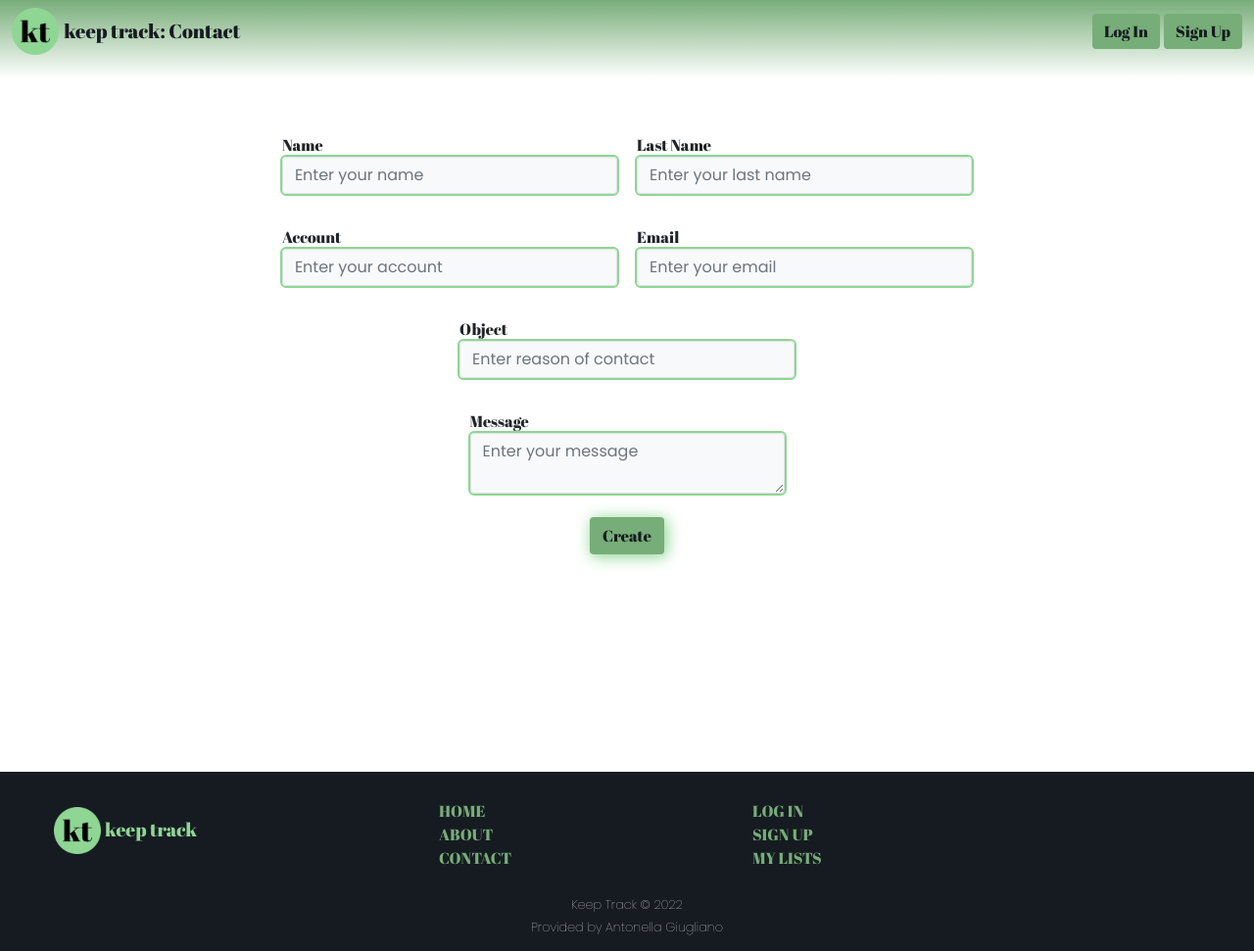
After one commit to scriptingcat/project, a Flask app: page /contact in a window 1280 px wide. The commit adds this page. Shown: the whole page at 98% size. Run offline with Flask 2, Linux system fonts and the light colour scheme; some libraries are stand-ins or nearby versions; some web fonts are replaced.

Commit message:
add contact

```diff
--- a/app.py
+++ b/app.py
@@ -11,7 +11,7 @@ from cs50 import SQL
 from werkzeug.security import check_password_hash, generate_password_hash
 from werkzeug.utils import secure_filename
 from datetime import datetime
-from helpers import login_required, validCharPass, validLenPass, generate_token, verify_token, send_reset_email, insert_token_in_db, expire_token_status_in_db, check_token_status, addlist, deletelist, deleteoneelement, add_element_movies_tvseries, addimage, add_element, upadate_address, listelements, listelementstoedit, sorttypes, gridelements, titleelements
+from helpers import login_required, validCharPass, validLenPass, generate_token, verify_token, send_reset_email, insert_token_in_db, expire_token_status_in_db, check_token_status, addlist, deletelist, deleteoneelement, add_element_movies_tvseries, addimage, add_element, upadate_address, listelements, listelementstoedit, sorttypes, gridelements, titleelements,send_contact_request
 from email_validator import validate_email
 
 from io import BytesIO
@@ -733,6 +733,8 @@ def search():
 @app.route('/elements')
 @login_required
 def elements():
+    # show elements of a list, sort them and return the style of the view
+
     sortby = request.args.get('sortby')
     styleview = request.args.get('styleview')
     lists_id = request.args.get('lists_id')
@@ -810,6 +812,44 @@ def elements():
     except:
         return render_template("elements.html", apologymsg="Something went wrong")
 
+@app.route('/contact', methods = ['GET', 'POST'])
+def contact():
+    # send a message via email to admin
+
+    if request.method == 'POST':
+
+        name=request.form.get('nameofcontact')
+        lastname = request.form.get('lastnameofcontact')
+        email = request.form.get('emailofcontact')
+        account = request.form.get('accountofcontact')
+        object = request.form.get('objectofcontact')
+        message = request.form.get('messageofcontact')
+
+        # check inputs are filled
+        if name == None or len(name) <= 0:
+            apologymsg = "Name is required"
+            return redirect('/contact'+'?showmessage='+apologymsg)
+        if lastname == None or len(lastname) <= 0:
+            apologymsg = "Last name is required"
+            return redirect('/contact'+'?showmessage='+apologymsg)
+        if email == None or len(email) <= 0:
+            apologymsg = "Email is required"
+            return redirect('/contact'+'?showmessage='+apologymsg)
+        if object == None or len(object) <= 0:
+            apologymsg = "Name is required"
+            return redirect('/contact'+'?showmessage='+apologymsg)
+        if message == None or len(message) <= 0:
+            apologymsg = "Message is required"
+            return redirect('/contact'+'?showmessage='+apologymsg)
+        send_contact_request(object, account, email, name, lastname, message)
+        apologymsg = "Request Sent"
+        return redirect('/contact'+'?showmessage='+apologymsg)
+    else:
+        showmessage = request.args.get('showmessage')
+        if showmessage:
+            return render_template('contact.html', showmessage=showmessage)
+        return render_template('contact.html')
+
 @app.route('/customizedtype')
 @login_required
 def customizedtype():
--- a/helpers.py
+++ b/helpers.py
@@ -30,6 +30,7 @@ app.config['MAIL_USE_TLS'] = True
 app.config['MAIL_USERNAME'] = os.environ["MAIL_USERNAME"]
 mail=Mail(app)
 
+recipientcontact = os.environ["MAIL_DEFAULT_SENDER"]
 # configure private key
 SECRET = os.environ['SECRET']
 
@@ -422,11 +423,17 @@ def upadate_address(id):
         address = f"{rows[0]['street']}, {rows[0]['city']}, {rows[0]['province']}, {rows[0]['country']}"
     else:
         address = f"{rows[0]['street']}, {rows[0]['city']} {rows[0]['postal_code']}, {rows[0]['province']}, {rows[0]['country']}"
-
-
     db.execute("UPDATE places SET address=? WHERE id=?", address, id )
     return
 
+def send_contact_request(object, account, email, name, lastname, messagecontact):
+    # create an email object, sender and recipient
+    msg = Message(object, sender = 'MAIL_DEFAULT_SENDER', recipients=[recipientcontact])
+    # create body of email
+    msg.body = f'Request sent by:\nemail: {email}\naccount: {account} \nLast Name: {lastname}\nName: {name}\nObject: {object}\nMessage: \n{messagecontact}'
+    # send email
+    mail.send(msg)
+    return
 #CREATE TABLE lists (id INTEGER PRIMARY KEY AUTOINCREMENT NOT NULL, user_id INTEGER,list_type_id INTEGER, namelist TEXT NOT NULL, FOREIGN KEY (user_id) REFERENCES users(id), FOREIGN KEY (list_type_id) REFERENCES list_types(id));
 
 #CREATE TABLE movies_tvseries (id INTEGER PRIMARY KEY AUTOINCREMENT NOT NULL, namelist TEXT NOT NULL, lists_id INTEGER, user_id INTEGER, title TEXT NOT NULL, year VARCHAR(4), director TEXT, description TEXT, cover TEXT, link TEXT, note TEXT, FOREIGN KEY (user_id) REFERENCES users(id), FOREIGN KEY (lists_id) REFERENCES lists(id));
--- a/static/style.css
+++ b/static/style.css
@@ -142,6 +142,9 @@ button.bkground-color-box-create:hover{
 }
 .inline{
     display: inline!important;
+}
+.inline-block{
+    display: inline-block !important;
 }
 .linear-gradient-bottom{
     background: linear-gradient(to bottom, #fff 0%, #77AD78 100%);
@@ -294,6 +297,9 @@ ul.none-display{
 .vertical-align-middle{
     vertical-align: middle;
 }
+.vertical-align-top{
+    vertical-align: top!important;
+}
 .width05vw{
     width: 4.3em;
 }
--- /dev/null
+++ b/templates/contact.html
@@ -0,0 +1,71 @@
+{% extends "layout.html" %}
+
+{% block span %}: Contact {% endblock %}
+
+{% block title %}
+Contact
+{% endblock %}
+
+
+
+{% block main %}
+<div align="center" class="text-align-center mx-auto w-auto">
+        <form action="/contact" method="post">
+        <div align='center' class="mt-5 mx-auto">
+        <div class="w-auto">
+            <div align="left" class="inline-block mb-3 p-2 w-auto">
+                <label class="abrilfatface-font">Name</label>
+                <input
+                    class="bkground-color-box-white border form-control mx-auto w-auto poppins-font primary-font"
+                    name="nameofcontact"  placeholder="Enter your name" type="Text">
+            </div>
+            <div align="left" class="inline-block mb-3 p-2 w-auto">
+                <label class="abrilfatface-font">Last Name</label>
+                <input
+                    class="bkground-color-box-white border form-control mx-auto w-auto poppins-font primary-font"
+                    name="lastnameofcontact"  placeholder="Enter your last name" required type="Text">
+            </div>
+        </div>
+        <div class="w-auto">
+            <div align="left" class="inline-block mb-3 p-2 ">
+                <label class="abrilfatface-font">Account</label>
+                <input
+                    class="bkground-color-box-white border form-control mx-auto w-auto poppins-font primary-font"
+                    name="accountofcontact"  placeholder="Enter your account"  type="Text">
+            </div>
+            <div align="left" class="inline-block mb-3 p-2 ">
+                <label class="abrilfatface-font">Email</label>
+                <input
+                    class="bkground-color-box-white border form-control mx-auto w-auto poppins-font primary-font"
+                    name="emailofcontact" placeholder="Enter your email" required type="email">
+            </div>
+        </div>
+        <div class="w-auto">
+        <div align="left" class="inline-block mb-3 p-2 ">
+            <label class="abrilfatface-font">Object</label>
+            <input
+                class="bkground-color-box-white border form-control mx-auto w-auto poppins-font primary-font"
+                name="objectofcontact" placeholder="Enter reason of contact" required type="text">
+        </div>
+        </div>
+        <div class="w-auto">
+        <div align="left" class="inline-block mb-3 p-2">
+            <label class="abrilfatface-font">Message</label>
+            <textarea
+                class="bkground-color-box-white border form-control mx-auto w-auto poppins-font primary-font"
+                name="messageofcontact" placeholder="Enter your message" required type="text"></textarea>
+        </div>
+        </div>
+        <div class="w-auto">
+            <input class="bkground-color-box-create block btn abrilfatface-font fontw100 mx-auto primary-colors shadow"
+                type="submit" value="Create">
+        </div>
+        </div>
+        </form>
+        {% if showmessage %}
+        <div class="mt-5 mb-3">
+            <p id="apologymsg" class="abrilfatface-font mx-auto primary-font" type="text" name="showmessage"> {{showmessage}} </p>
+        </div>
+        {% endif %}
+</div>
+{% endblock %}
--- a/templates/layout.html
+++ b/templates/layout.html
@@ -37,7 +37,6 @@
         <title>Keep Track: {% block title %}{% endblock %}</title>
     </head>
     <body>
-        {% if session["user_id"] %}
         <!--navbar-->
         <nav class="bg-light navbar-expand-md navbar navbar-light linear-gradient-top">
             <div class="container-xxl margin0 width100 mb-3">
@@ -51,6 +50,7 @@
                     <span class="navbar-toggler-icon"></span>
                 </button>
                 </div>
+                {% if session["user_id"] %}
                 <!--right part-->
                         <div align="right" class="dropdown">
                         <a class="abrilfatface-font bkground-color-box no-underline primary-colors primary-font" href="{{url_for('mylists')}}"><button class="bkground-color-box btn btnfocus btn-secondary fontw100 noborder primary-colors" type="button">My Lists</button></a>
@@ -64,10 +64,11 @@
             </div>
         </nav>
         {% else %}
-        <nav class="bg-light navbar navbar-expand-md navbar-light linear-gradient-top">
-            <div class="container-fluid border-top mb-3">
-                <!--left part-->
-                {% block nav %} {% endblock %}
+                <!--right part-->
+                <div>
+                    <a class="abrilfatface-font bkground-color-box no-underline primary-colors primary-font" href="{{url_for('login')}}"><button class="bkground-color-box btn btnfocus btn-secondary fontw100 noborder primary-colors w-auto" type="button" >  Log In </button></a>
+                    <a class="bkground-color-box no-underline primary-colors primary-font" href="{{url_for('signup')}}"><button class=" abrilfatface-font bkground-color-box btn btnfocus btn-secondary fontw100 noborder primary-colors w-auto" type="button"> Sign Up</button></a>
+                </div>
             </div>
         </nav>
         {% endif %}
@@ -85,7 +86,7 @@
             <div align="left" class="margin-left-15 width25">
                 <a class="abrilfatface-font block footer-links no-underline" href="{{url_for('index')}}">HOME</a>
                 <a class="abrilfatface-font block footer-links no-underline" href="{{url_for('index')}}">ABOUT</a>
-                <a class="abrilfatface-font block footer-links no-underline" href="{{url_for('index')}}">CONTACT</a>
+                <a class="abrilfatface-font block footer-links no-underline" href="{{url_for('contact')}}">CONTACT</a>
             </div>
             <div align="left" class="width25">
                 <a class="abrilfatface-font block footer-links no-underline" href="{{url_for('login')}}">LOG IN</a>
```
Also changed, not shown: templates/index.html (+1 -16 lines).
